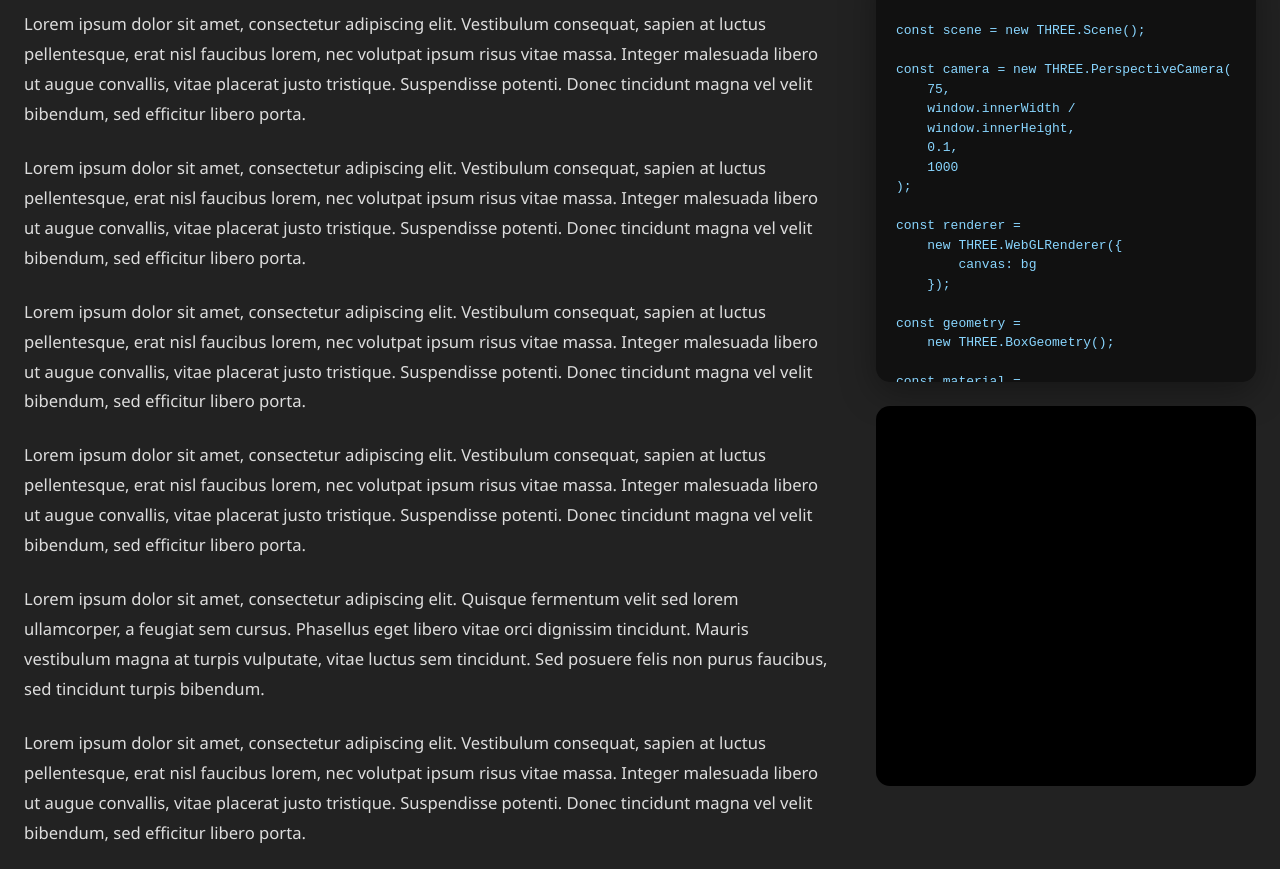
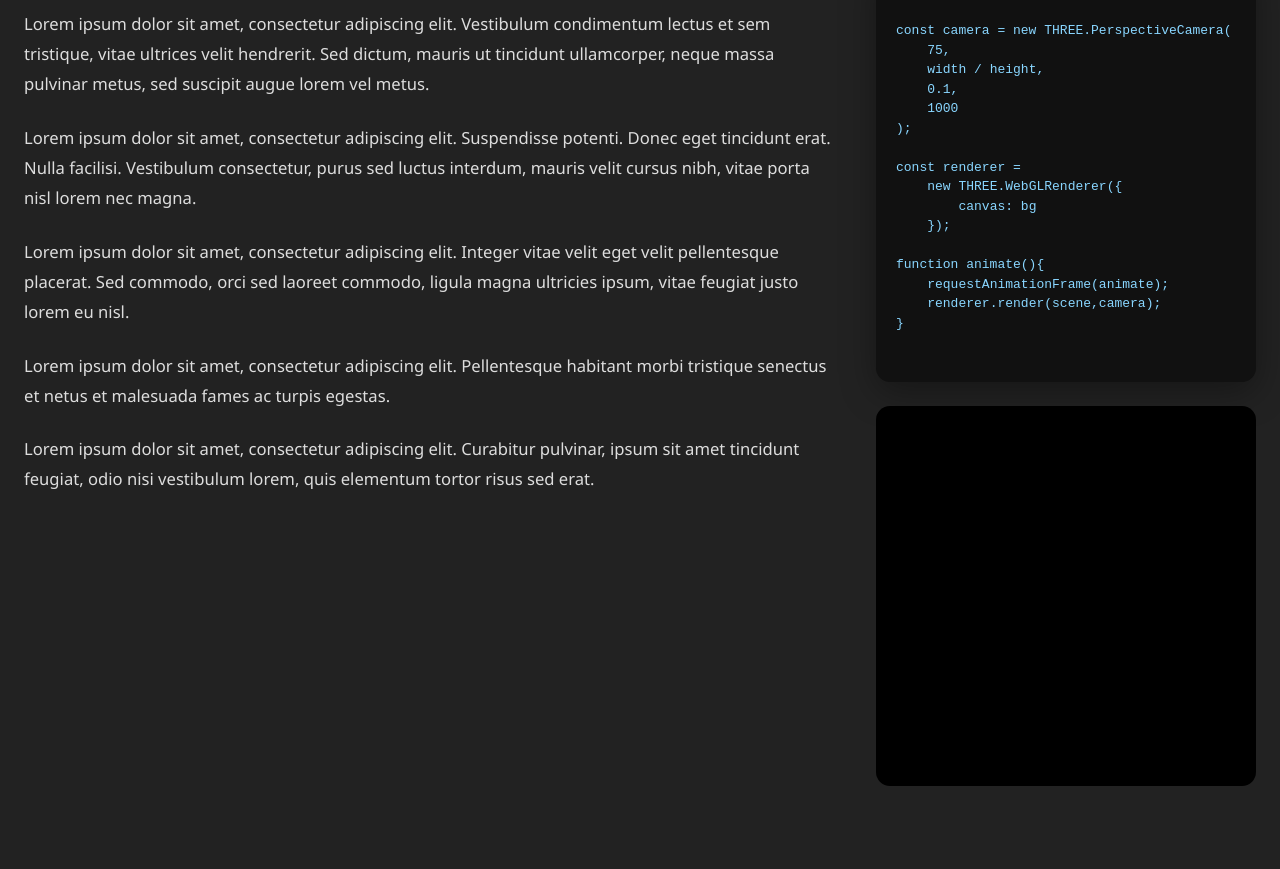
Before and after one commit to Matefoci/KockaOldal, a website: page index.html in a window 1280 px wide. Shown: the part 126-995 px from the top of the page. After the commit the page ends 952 px from the top, so only its background shows below. Drawn offline with nearby package versions, Linux system fonts and the light colour scheme.

Commit message:
Html reszponzív

```diff
--- a/index.html
+++ b/index.html
@@ -3,7 +3,9 @@
 <head>
     <meta charset="UTF-8">
     <meta name="viewport" content="width=device-width, initial-scale=1.0">
-    <title>Fa kocka - oktató oldal</title>
+
+    <title>Three.js oktató oldal</title>
+
     <link rel="stylesheet" href="style.css">
 
     <script type="importmap">
@@ -22,81 +24,54 @@
 
     <main class="content">
 
-        <h1>Three.js fa kocka bemutató</h1>
+        <h1>Three.js oktatóanyag</h1>
 
         <p>
             Lorem ipsum dolor sit amet, consectetur adipiscing elit. Vestibulum
-            consequat, sapien at luctus pellentesque, erat nisl faucibus lorem,
-            nec volutpat ipsum risus vitae massa. Integer malesuada libero ut
-            augue convallis, vitae placerat justo tristique. Suspendisse potenti.
-            Donec tincidunt magna vel velit bibendum, sed efficitur libero porta.
+            condimentum lectus et sem tristique, vitae ultrices velit hendrerit.
+            Sed dictum, mauris ut tincidunt ullamcorper, neque massa pulvinar
+            metus, sed suscipit augue lorem vel metus.
         </p>
 
         <p>
-            Lorem ipsum dolor sit amet, consectetur adipiscing elit. Vestibulum
-            consequat, sapien at luctus pellentesque, erat nisl faucibus lorem,
-            nec volutpat ipsum risus vitae massa. Integer malesuada libero ut
-            augue convallis, vitae placerat justo tristique. Suspendisse potenti.
-            Donec tincidunt magna vel velit bibendum, sed efficitur libero porta.
+            Lorem ipsum dolor sit amet, consectetur adipiscing elit. Suspendisse
+            potenti. Donec eget tincidunt erat. Nulla facilisi. Vestibulum
+            consectetur, purus sed luctus interdum, mauris velit cursus nibh,
+            vitae porta nisl lorem nec magna.
         </p>
 
         <p>
-            Lorem ipsum dolor sit amet, consectetur adipiscing elit. Vestibulum
-            consequat, sapien at luctus pellentesque, erat nisl faucibus lorem,
-            nec volutpat ipsum risus vitae massa. Integer malesuada libero ut
-            augue convallis, vitae placerat justo tristique. Suspendisse potenti.
-            Donec tincidunt magna vel velit bibendum, sed efficitur libero porta.
+            Lorem ipsum dolor sit amet, consectetur adipiscing elit. Integer
+            vitae velit eget velit pellentesque placerat. Sed commodo, orci sed
+            laoreet commodo, ligula magna ultricies ipsum, vitae feugiat justo
+            lorem eu nisl.
         </p>
 
         <p>
-            Lorem ipsum dolor sit amet, consectetur adipiscing elit. Vestibulum
-            consequat, sapien at luctus pellentesque, erat nisl faucibus lorem,
-            nec volutpat ipsum risus vitae massa. Integer malesuada libero ut
-            augue convallis, vitae placerat justo tristique. Suspendisse potenti.
-            Donec tincidunt magna vel velit bibendum, sed efficitur libero porta.
+            Lorem ipsum dolor sit amet, consectetur adipiscing elit. Pellentesque
+            habitant morbi tristique senectus et netus et malesuada fames ac
+            turpis egestas.
         </p>
 
         <p>
-            Lorem ipsum dolor sit amet, consectetur adipiscing elit. Quisque
-            fermentum velit sed lorem ullamcorper, a feugiat sem cursus.
-            Phasellus eget libero vitae orci dignissim tincidunt. Mauris
-            vestibulum magna at turpis vulputate, vitae luctus sem tincidunt.
-            Sed posuere felis non purus faucibus, sed tincidunt turpis bibendum.
-        </p>
-
-        <p>
-           Lorem ipsum dolor sit amet, consectetur adipiscing elit. Vestibulum
-            consequat, sapien at luctus pellentesque, erat nisl faucibus lorem,
-            nec volutpat ipsum risus vitae massa. Integer malesuada libero ut
-            augue convallis, vitae placerat justo tristique. Suspendisse potenti.
-            Donec tincidunt magna vel velit bibendum, sed efficitur libero porta.
-        </p>
-
-        <p>
-            Lorem ipsum dolor sit amet, consectetur adipiscing elit. Nulla
-            facilisi. Aliquam erat volutpat. Curabitur posuere magna ut orci
-            facilisis, id cursus sapien aliquet. Donec varius, lacus non
-            fermentum eleifend, augue risus maximus massa, vitae interdum
-            nulla erat at neque.
+            Lorem ipsum dolor sit amet, consectetur adipiscing elit. Curabitur
+            pulvinar, ipsum sit amet tincidunt feugiat, odio nisi vestibulum
+            lorem, quis elementum tortor risus sed erat.
         </p>
 
     </main>
 
-
     <aside class="sidebar">
 
-        <h2>Kód példa</h2>
+        <h2>Példa kód</h2>
 
         <div class="code-window">
 <pre>
-import * as THREE from "three";
-
 const scene = new THREE.Scene();
 
 const camera = new THREE.PerspectiveCamera(
     75,
-    window.innerWidth /
-    window.innerHeight,
+    width / height,
     0.1,
     1000
 );
@@ -106,40 +81,12 @@ const renderer =
         canvas: bg
     });
 
-const geometry =
-    new THREE.BoxGeometry();
-
-const material =
-    new THREE.MeshStandardMaterial({
-        color: 0x8b4513
-    });
-
-const cube =
-    new THREE.Mesh(
-        geometry,
-        material
-    );
-
-scene.add(cube);
-
-camera.position.z = 3;
-
 function animate(){
     requestAnimationFrame(animate);
-
-    cube.rotation.x += 0.01;
-    cube.rotation.y += 0.01;
-
-    renderer.render(
-        scene,
-        camera
-    );
+    renderer.render(scene,camera);
 }
-
-animate();
 </pre>
         </div>
-
 
         <div class="canvas-container">
             <canvas id="bg"></canvas>
@@ -149,12 +96,6 @@ animate();
 
 </div>
 
-
-<div class="fps-overlay">
-    FPS: 60
-</div>
-
-
 <script type="module" src="gemini.js"></script>
 
 </body>
```
